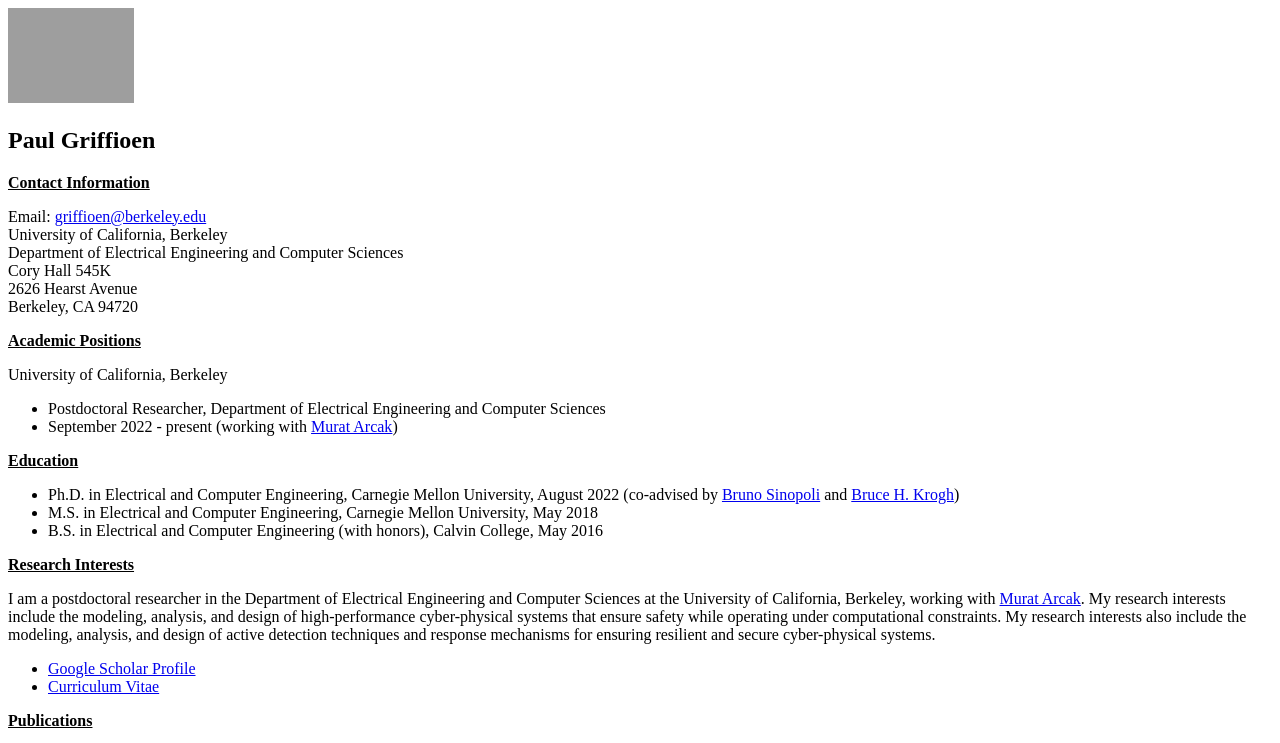
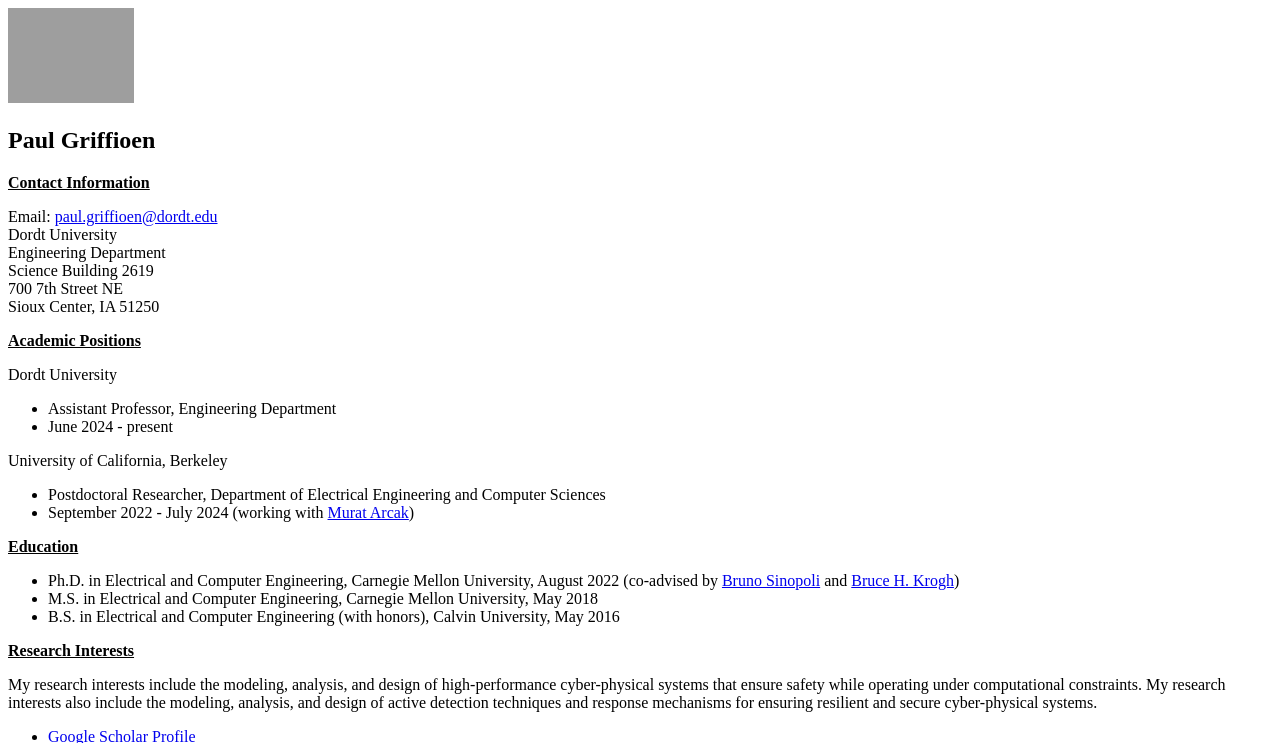
Before and after one commit to pgriff6/pgriff6.github.io, a plain HTML site: page index.html in a window 1280 px wide. Shown: the top 743 px of the page. Drawn offline with Linux system fonts and the light colour scheme; grey boxes are pictures that could not be loaded.

Commit message:
Updated html and CV

```diff
--- a/index.html
+++ b/index.html
@@ -16,26 +16,31 @@
 <img src="PaulGriffioen.jpg" width="10%" height="10%">
 <h2>Paul Griffioen</h2>
 <p><b><u>Contact Information</u></b></p>
-<p>Email: <a href="mailto:griffioen@berkeley.edu">griffioen@berkeley.edu</a>
-<br>University of California, Berkeley
-<br>Department of Electrical Engineering and Computer Sciences
-<br>Cory Hall 545K
-<br>2626 Hearst Avenue
-<br>Berkeley, CA 94720</p>
+<p>Email: <a href="mailto:paul.griffioen@dordt.edu">paul.griffioen@dordt.edu</a>
+<br>Dordt University
+<br>Engineering Department
+<br>Science Building 2619
+<br>700 7th Street NE
+<br>Sioux Center, IA 51250</p>
 <p><b><u>Academic Positions</u></b></p>
+<p>Dordt University</p>
+<ul>
+	<li>Assistant Professor, Engineering Department</li>
+	<li>June 2024 - present</li>
+</ul>
 <p>University of California, Berkeley</p>
 <ul>
 	<li>Postdoctoral Researcher, Department of Electrical Engineering and Computer Sciences</li>
-	<li>September 2022 - present (working with <a href="https://people.eecs.berkeley.edu/~arcak/">Murat Arcak</a>)</li>
+	<li>September 2022 - July 2024 (working with <a href="https://people.eecs.berkeley.edu/~arcak/">Murat Arcak</a>)</li>
 </ul>
 <p><b><u>Education</u></b></p>
 <ul>
 	<li>Ph.D. in Electrical and Computer Engineering, Carnegie Mellon University, August 2022 (co-advised by <a href="https://sinopolilab.wustl.edu">Bruno Sinopoli</a> and <a href="https://ieeexplore.ieee.org/author/37269967800">Bruce H. Krogh</a>)</li>
 	<li>M.S. in Electrical and Computer Engineering, Carnegie Mellon University, May 2018</li>
-	<li>B.S. in Electrical and Computer Engineering (with honors), Calvin College, May 2016</li>
+	<li>B.S. in Electrical and Computer Engineering (with honors), Calvin University, May 2016</li>
 </ul>
 <p><b><u>Research Interests</u></b></p>
-<p>I am a postdoctoral researcher in the Department of Electrical Engineering and Computer Sciences at the University of California, Berkeley, working with <a href="https://people.eecs.berkeley.edu/~arcak/">Murat Arcak</a>. My research interests include the modeling, analysis, and design of high-performance cyber-physical systems that ensure safety while operating under computational constraints. My research interests also include the modeling, analysis, and design of active detection techniques and response mechanisms for ensuring resilient and secure cyber-physical systems.</p>
+<p>My research interests include the modeling, analysis, and design of high-performance cyber-physical systems that ensure safety while operating under computational constraints. My research interests also include the modeling, analysis, and design of active detection techniques and response mechanisms for ensuring resilient and secure cyber-physical systems.</p>
 <ul>
 	<li><a href="https://scholar.google.com/citations?user=RCz7nUUAAAAJ&hl=en">Google Scholar Profile</a></li>
 	<li><a href="PaulGriffioen_CV.pdf">Curriculum Vitae</a></li>
@@ -64,6 +69,8 @@
 </ol>
 <p><b><u>Teaching</u></b></p>
 <ul>
+	<li>EGR 221: Signals and Systems, Fall 2024, Dordt University</li>
+	<li>EGR 225: Mechatronics and Instrumentation, Fall 2024, Dordt University</li>
 	<li>Teaching assistant for 18-771/24-771: Linear Systems, Fall 2019, Carnegie Mellon University (instructor: Soummya Kar)</li>
 	<li>Teaching assistant for 18-771/24-771: Linear Systems, Fall 2018, Carnegie Mellon University (instructor: Soummya Kar)</li>
 	<li>Tutor and calculus help session instructor, Calvin College, Fall 2013 - Spring 2014</li>
@@ -140,6 +147,10 @@
 	<li>IEEE-HKN</li>
 	<li>IEEE Control Systems Society</li>
 	<li>IEEE Young Professionals</li>
+	<li>Christian Engineering Society</li>
+	<li>Christian Scientific Society</li>
+	<li>Association of Christians in the Mathematical Sciences</li>
+	<li>American Scientific Affiliation</li>
 </ul>
 </body>
 </html>
```
Also changed, not shown: 1 other file.
